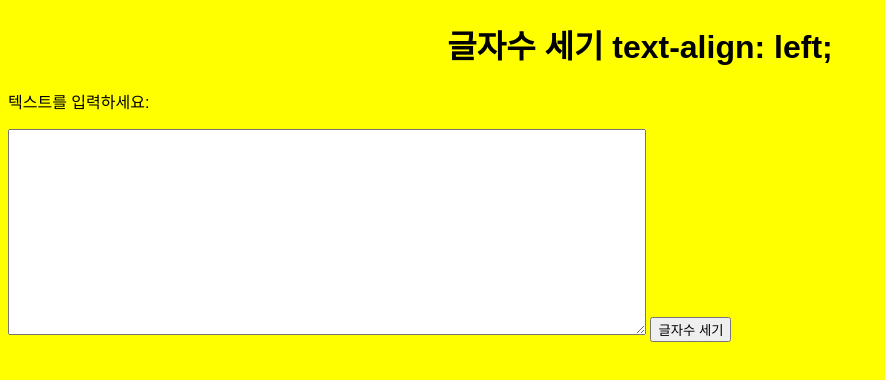
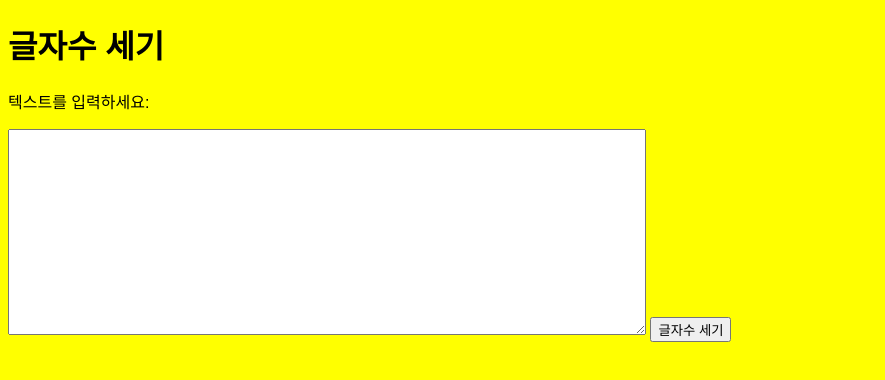
Before and after one commit to DeukJooBae/DJBae, a plain HTML site: page index.html in a window 1280 px wide. Shown: the whole page, without its empty margins (0-885 px from the left). Drawn offline with Linux system fonts and the light colour scheme.

Commit message:
Update index.html

```diff
--- a/index.html
+++ b/index.html
@@ -2,11 +2,15 @@
 <html>
   <head>
     <link rel="stylesheet" href="style.css">
-
+    <style>
+      h1 {
+        text-align: left;
+      }
+    </style>
     <title>글자수 세기 웹페이지</title>
   </head>
   <body>
-    <h1>글자수 세기 text-align: left; </h1>
+    <h1>글자수 세기</h1>
     <p>텍스트를 입력하세요:</p>
     <textarea id="input-text"></textarea>
     <button onclick="countCharacters()">글자수 세기</button>
```
